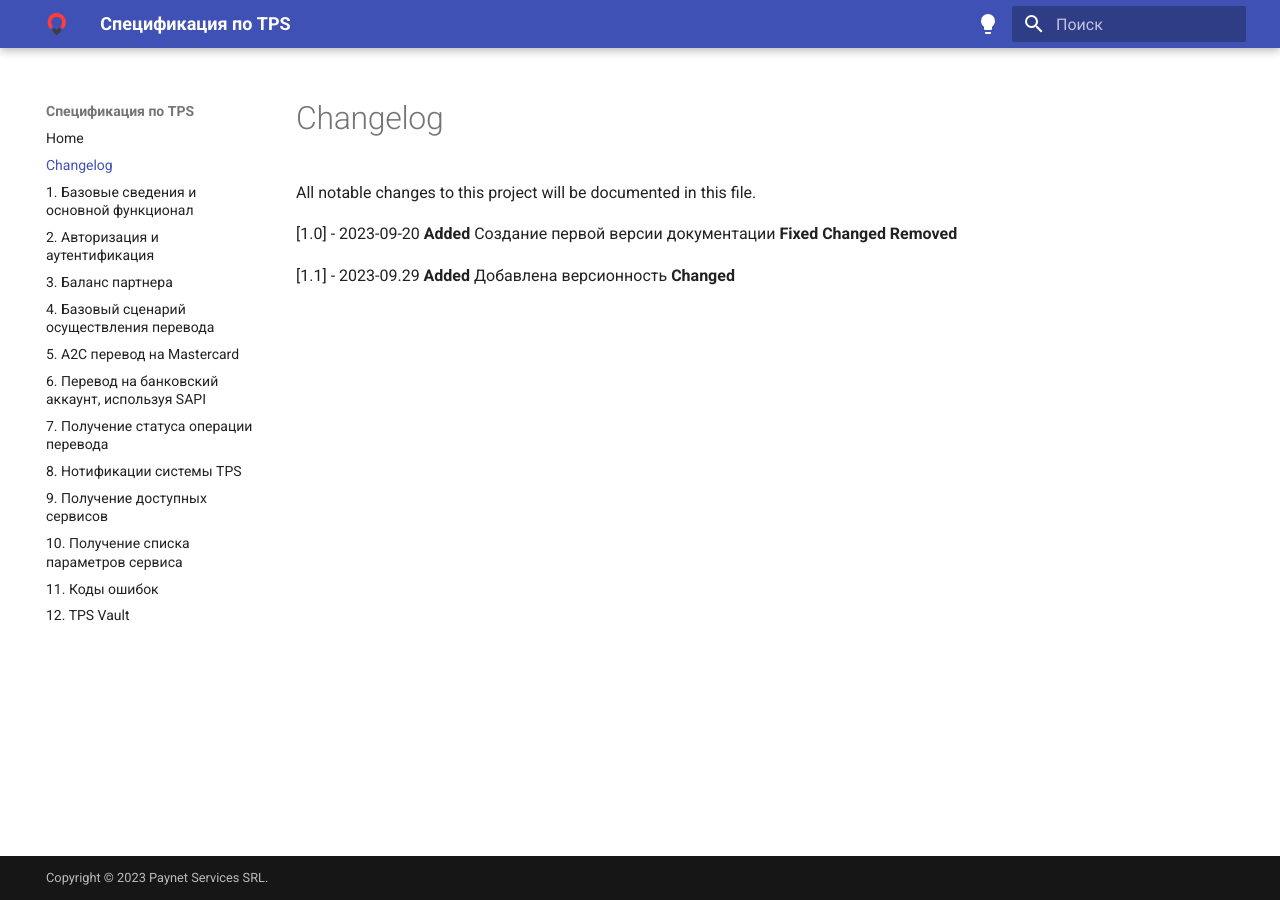
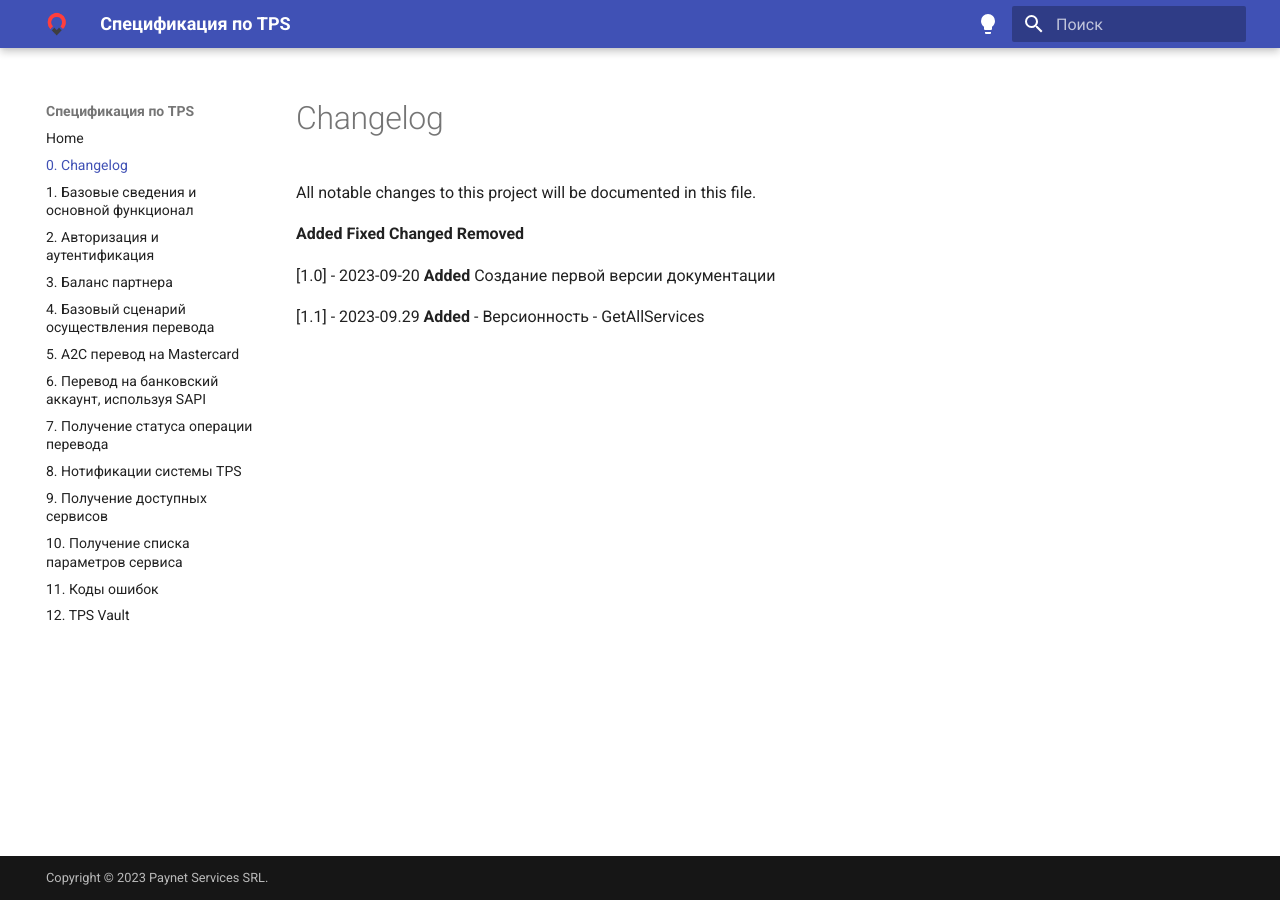
Before and after one commit to paynetdocs/tps, an MkDocs documentation site: the page built from docs/pages/changelog.md, in a window 1280 px wide. Built offline with MkDocs 1.6.1 and Material for MkDocs 9.7.7, drawn with Linux system fonts in a browser that asks for light colours; the version menu is left out.

Commit message:
changelog

```diff
--- a/docs/pages/changelog.md
+++ b/docs/pages/changelog.md
@@ -2,14 +2,17 @@
 
 All notable changes to this project will be documented in this file.
 
-[1.0] - 2023-09-20
 **Added**
-Создание первой версии документации
 **Fixed**
 **Changed**
 **Removed**
 
+[1.0] - 2023-09-20
+**Added**
+Создание первой версии документации
+
+
 [1.1] - 2023-09.29
 **Added**
-Добавлена версионность
-**Changed**
+- Версионность
+- GetAllServices
--- a/mkdocs.yml
+++ b/mkdocs.yml
@@ -2,7 +2,7 @@ site_name: Спецификация по TPS
 
 nav:
  - Home: index.md
- - Changelog: pages/changelog.md
+ - 0. Changelog: pages/changelog.md
  - 1. Базовые сведения и основной функционал: pages/basics.md
  - 2. Авторизация и аутентификация: pages/auth.md
  - 3. Баланс партнера: pages/balance.md
```
